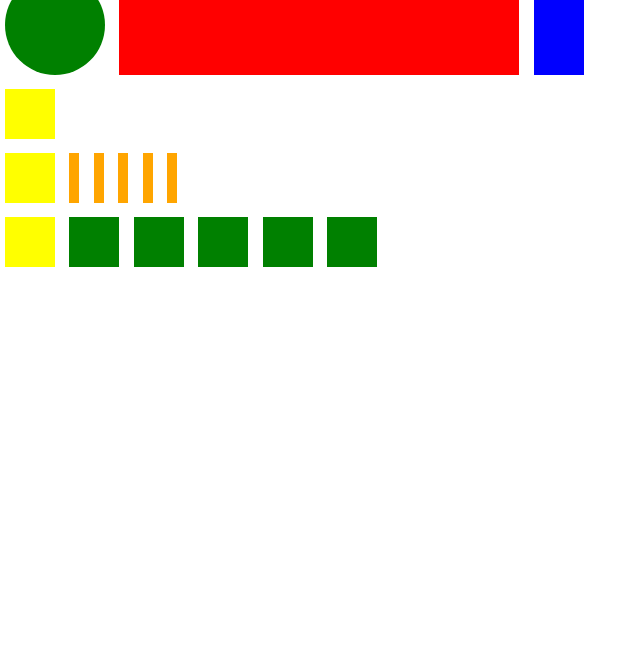
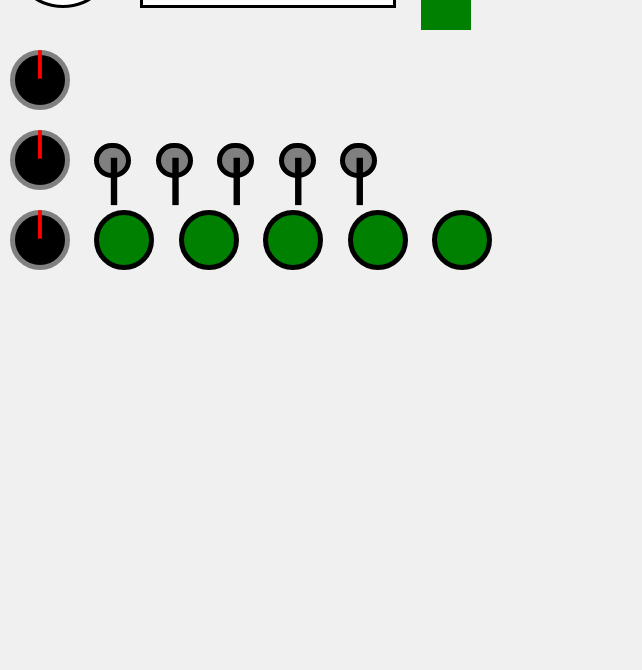
Before and after one commit to chrisl8/ictGameJamWinter2018, a plain HTML site: page index.html in a window 1280 px wide. Shown: the part 130-800 px from the top of the page, without its empty margins (0-642 px from the left). Drawn offline with Linux system fonts and the light colour scheme.

Commit message:
some more entity styling

```diff
--- a/index.css
+++ b/index.css
@@ -1,7 +1,12 @@
+@font-face {
+    font-family: digits;
+    src: url(digits.ttf);
+}
 body {
   margin: 0;
   padding: 0;
   font-family: helvetica;
+  background-color: rgb(240,240,240);
 }
 .row {
   width: 100%;
@@ -9,36 +14,60 @@ body {
 }
 .entity {
   display: inline-block;
-  margin: 5px;
+  margin: 10px;
+  vertical-align: middle;
 }
 .big_button {
-  background-color: green;
+  background-color: white;
+  border: 3px solid black;
   height: 100px;
   width: 100px;
   border-radius: 100px;
 }
 .digits {
-  background-color: red;
+  background-color: white;
+  border: 3px solid black;
   height: 100px;
-  width: 400px;
+  width: 250px;
+  font-size: 90px;
+  line-height: 110px;
+  text-align: center;
+  font-family: digits;
 }
 .arm_switch {
-  background-color: blue;
-  height: 200px;
+  background-color: green;
+  height: 150px;
   width: 50px;
 }
 .knob {
-  background-color: yellow;
+  background-color: black;
+  border: 5px solid grey;
   height: 50px;
   width: 50px;
+  border-radius: 50px;
+  color: red;
+  font-size: 30px;
+  font-weight: bold;
+  text-align: center;
+  line-height: 14px;
 }
 .switch {
-  background-color: orange;
-  height: 50px;
-  width: 10px;
+  background-color: grey;
+  border: 5px solid black;
+  height: 25px;
+  width: 25px;
+  border-radius: 50px;
+  color: black;
+  font-size: 50px;
+  font-weight: bold;
+  text-align: center;
+  padding-left: 2px;
+  line-height: -5px;
 }
 .sm_button {
   background-color: green;
   height: 50px;
   width: 50px;
+  border-radius: 50px;
+  border: 5px solid black;
 }
--- a/index.html
+++ b/index.html
@@ -10,30 +10,39 @@
       <div class="big_button entity">
       </div>
       <div class="digits entity">
+        00:00
       </div>
       <div class="arm_switch entity">
       </div>
     </div>
     <div class="row">
       <div class="knob entity">
+        |
       </div>
     </div>
     <div class="row">
       <div class="knob entity">
+        |
       </div>
       <div class="switch entity">
+        |
       </div>
       <div class="switch entity">
+        |
       </div>
       <div class="switch entity">
+        |
       </div>
       <div class="switch entity">
+        |
       </div>
       <div class="switch entity">
+        |
       </div>
     </div>
     <div class="row">
       <div class="knob entity">
+        |
       </div>
       <div class="sm_button entity">
       </div>
```
Also changed, not shown: digits.ttf (added).
